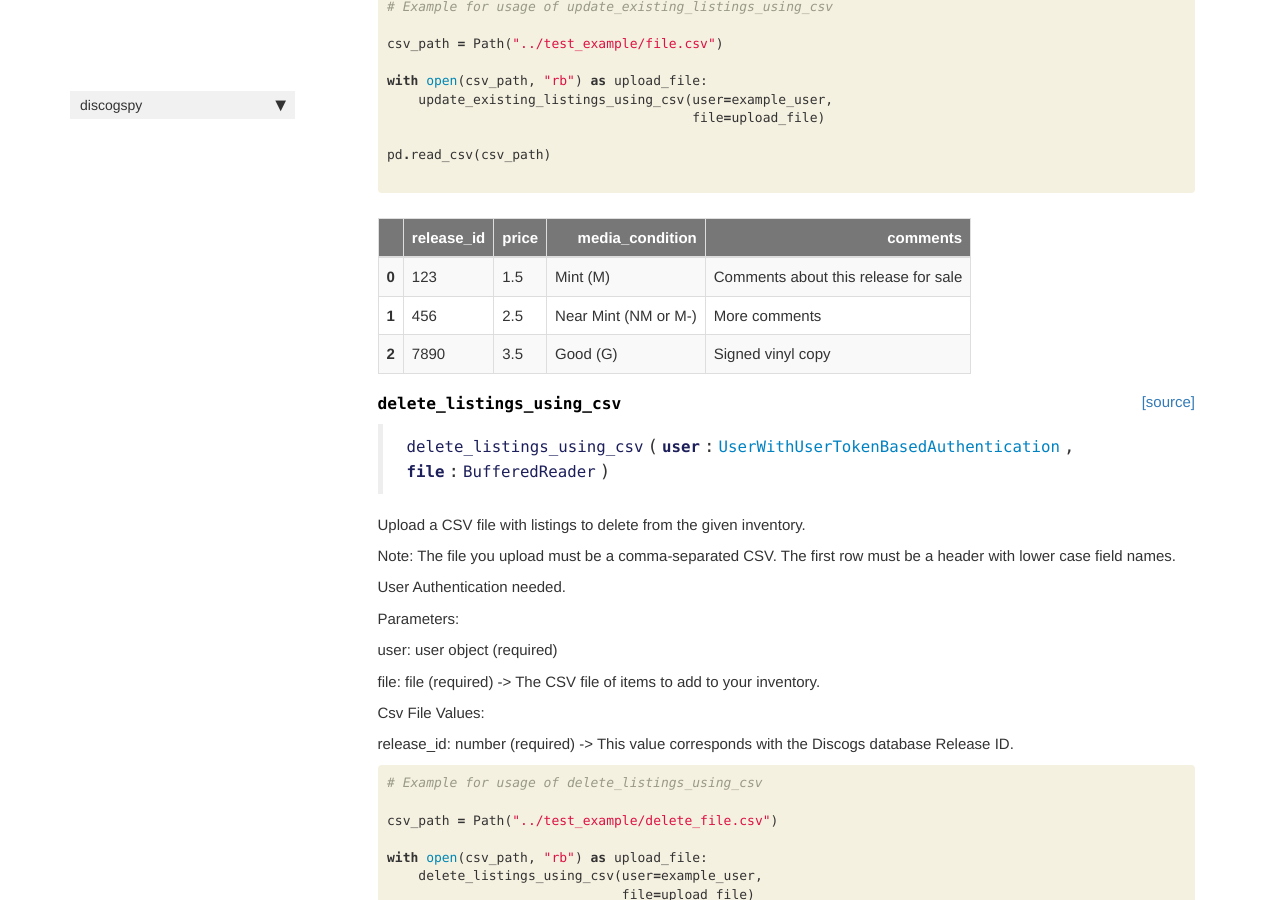
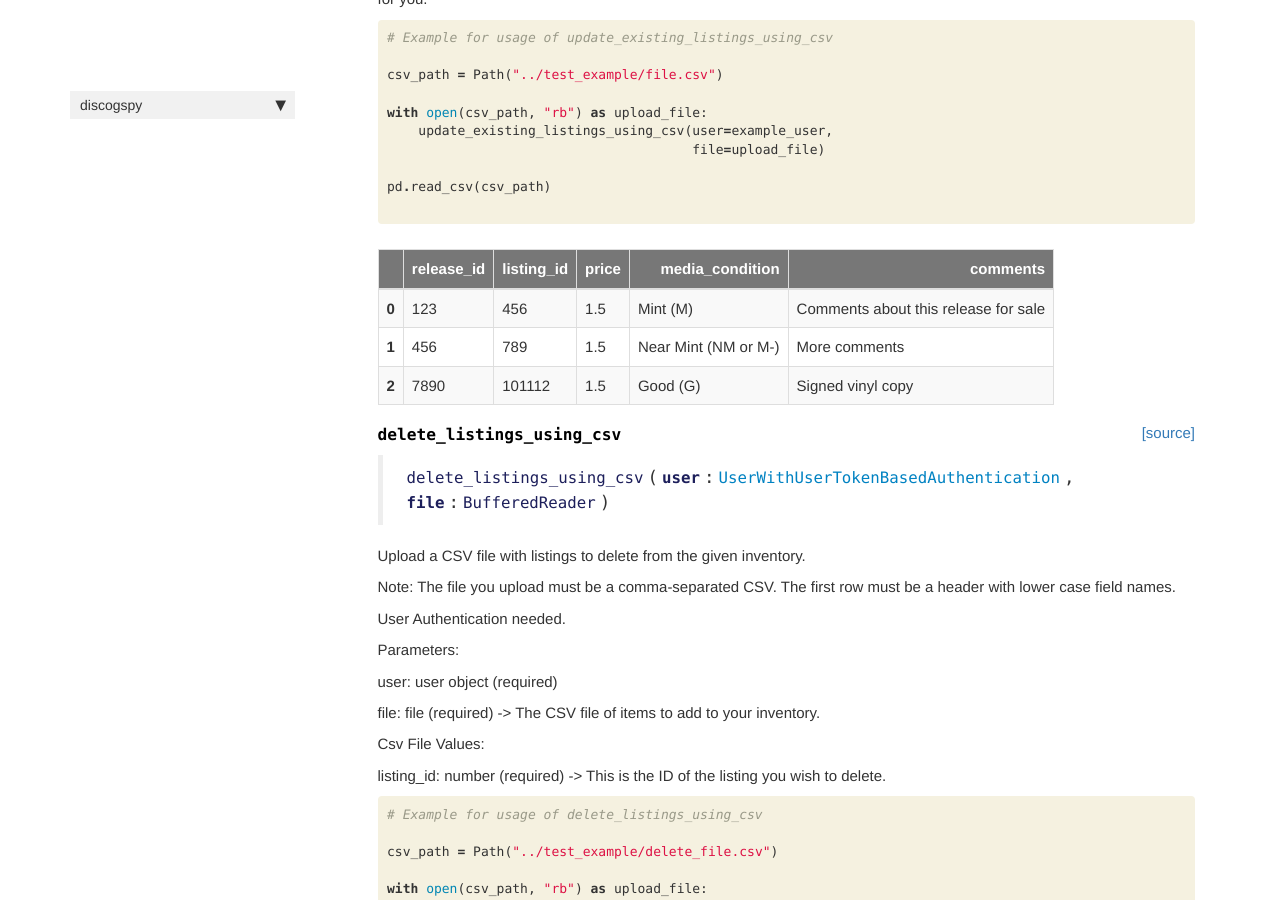
Before and after one commit to cpow-89/discogspy, a Jekyll site: the page built from docs/core.rq_inventory_upload.html, in a window 1280 px wide and 900 px high, scrolled down 2499 px. Built offline with Jekyll 4.4.1, drawn with Linux system fonts in a browser that asks for light colours; nearby versions of some CDN libraries; comment, search, counter and statistics services are not loaded; some of the changed text lies outside the part shown.

Commit message:
fix documentation

```diff
--- a/docs/core.rq_inventory_upload.html
+++ b/docs/core.rq_inventory_upload.html
@@ -202,6 +202,8 @@
 <p>Csv File Values:</p>
 <p>release_id: number (optional)
     -&gt; This value corresponds with the Discogs database Release ID.</p>
+<p>listing_id: number (required)
+    -&gt; This is the ID of the listing you wish to update.</p>
 <p>media_condition: string (optional)
     -&gt; The condition of the release you are posting.</p>
 <p>price: number (optional)
@@ -285,6 +287,7 @@
     <tr style="text-align: right;">
       <th></th>
       <th>release_id</th>
+      <th>listing_id</th>
       <th>price</th>
       <th>media_condition</th>
       <th>comments</th>
@@ -294,6 +297,7 @@
     <tr>
       <th>0</th>
       <td>123</td>
+      <td>456</td>
       <td>1.5</td>
       <td>Mint (M)</td>
       <td>Comments about this release for sale</td>
@@ -301,14 +305,16 @@
     <tr>
       <th>1</th>
       <td>456</td>
-      <td>2.5</td>
+      <td>789</td>
+      <td>1.5</td>
       <td>Near Mint (NM or M-)</td>
       <td>More comments</td>
     </tr>
     <tr>
       <th>2</th>
       <td>7890</td>
-      <td>3.5</td>
+      <td>101112</td>
+      <td>1.5</td>
       <td>Good (G)</td>
       <td>Signed vinyl copy</td>
     </tr>
@@ -335,7 +341,7 @@
 
 
 <div class="output_markdown rendered_html output_subarea ">
-<h4 id="delete_listings_using_csv" class="doc_header"><code>delete_listings_using_csv</code><a href="https://github.com/cpow-89/discogspy/tree/master/discogspy/core/rq_inventory_upload.py#L163" class="source_link" style="float:right">[source]</a></h4><blockquote><p><code>delete_listings_using_csv</code>(<strong><code>user</code></strong>:<a href="/discogspy/core.discogs_user#UserWithUserTokenBasedAuthentication"><code>UserWithUserTokenBasedAuthentication</code></a>, <strong><code>file</code></strong>:<code>BufferedReader</code>)</p>
+<h4 id="delete_listings_using_csv" class="doc_header"><code>delete_listings_using_csv</code><a href="https://github.com/cpow-89/discogspy/tree/master/discogspy/core/rq_inventory_upload.py#L166" class="source_link" style="float:right">[source]</a></h4><blockquote><p><code>delete_listings_using_csv</code>(<strong><code>user</code></strong>:<a href="/discogspy/core.discogs_user#UserWithUserTokenBasedAuthentication"><code>UserWithUserTokenBasedAuthentication</code></a>, <strong><code>file</code></strong>:<code>BufferedReader</code>)</p>
 </blockquote>
 <p>Upload a CSV file with listings to delete from the given inventory.</p>
 <p>Note: The file you upload must be a comma-separated CSV.
@@ -346,8 +352,8 @@
 <p>file: file (required)
     -&gt; The CSV file of items to add to your inventory.</p>
 <p>Csv File Values:</p>
-<p>release_id: number (required)
-    -&gt; This value corresponds with the Discogs database Release ID.</p>
+<p>listing_id: number (required)
+    -&gt; This is the ID of the listing you wish to delete.</p>
 
 </div>
 
@@ -441,7 +447,7 @@
 
 
 <div class="output_markdown rendered_html output_subarea ">
-<h4 id="get_list_of_recent_uploads" class="doc_header"><code>get_list_of_recent_uploads</code><a href="https://github.com/cpow-89/discogspy/tree/master/discogspy/core/rq_inventory_upload.py#L197" class="source_link" style="float:right">[source]</a></h4><blockquote><p><code>get_list_of_recent_uploads</code>(<strong><code>user</code></strong>:<a href="/discogspy/core.discogs_user#UserWithUserTokenBasedAuthentication"><code>UserWithUserTokenBasedAuthentication</code></a>, <strong><code>page</code></strong>:<code>Optional</code>[<code>int</code>]=<em><code>None</code></em>, <strong><code>per_page</code></strong>:<code>Optional</code>[<code>int</code>]=<em><code>None</code></em>)</p>
+<h4 id="get_list_of_recent_uploads" class="doc_header"><code>get_list_of_recent_uploads</code><a href="https://github.com/cpow-89/discogspy/tree/master/discogspy/core/rq_inventory_upload.py#L200" class="source_link" style="float:right">[source]</a></h4><blockquote><p><code>get_list_of_recent_uploads</code>(<strong><code>user</code></strong>:<a href="/discogspy/core.discogs_user#UserWithUserTokenBasedAuthentication"><code>UserWithUserTokenBasedAuthentication</code></a>, <strong><code>page</code></strong>:<code>Optional</code>[<code>int</code>]=<em><code>None</code></em>, <strong><code>per_page</code></strong>:<code>Optional</code>[<code>int</code>]=<em><code>None</code></em>)</p>
 </blockquote>
 <p>Get a list of all recent inventory uploads for the given inventory.</p>
 <p>User Authentication needed.</p>
@@ -505,7 +511,7 @@
 
 
 <div class="output_markdown rendered_html output_subarea ">
-<h4 id="get_upload" class="doc_header"><code>get_upload</code><a href="https://github.com/cpow-89/discogspy/tree/master/discogspy/core/rq_inventory_upload.py#L231" class="source_link" style="float:right">[source]</a></h4><blockquote><p><code>get_upload</code>(<strong><code>user</code></strong>:<a href="/discogspy/core.discogs_user#UserWithUserTokenBasedAuthentication"><code>UserWithUserTokenBasedAuthentication</code></a>, <strong><code>upload_id</code></strong>:<code>int</code>)</p>
+<h4 id="get_upload" class="doc_header"><code>get_upload</code><a href="https://github.com/cpow-89/discogspy/tree/master/discogspy/core/rq_inventory_upload.py#L234" class="source_link" style="float:right">[source]</a></h4><blockquote><p><code>get_upload</code>(<strong><code>user</code></strong>:<a href="/discogspy/core.discogs_user#UserWithUserTokenBasedAuthentication"><code>UserWithUserTokenBasedAuthentication</code></a>, <strong><code>upload_id</code></strong>:<code>int</code>)</p>
 </blockquote>
 <p>Get details about the status of the given inventory upload.</p>
 <p>User Authentication needed.</p>
--- a/docs/index.html
+++ b/docs/index.html
@@ -61,7 +61,7 @@
  e) Wrap user identity calls (maybe later - I personally dont have any use case for it)<br>
  f) Wrap user collection calls (done)<br>
  g) Wrap user wantlist calls (done)<br>
- h) Wrap user lists calls<br></p>
+ h) Wrap user lists calls (done)<br></p>
 </li>
 <li><p>Create response wrapper</p>
 </li>
```
Also changed, not shown: test_example/file.csv (+4 -4 lines), README.md, 3 other files.
